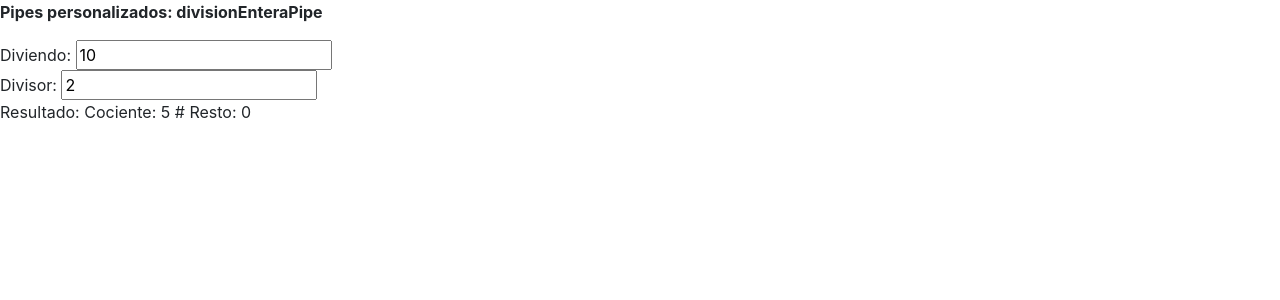
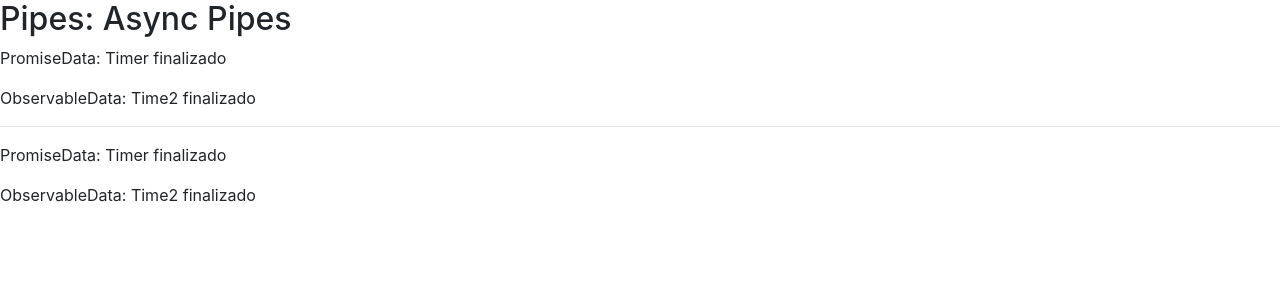
Before and after one commit to HiramHernandez/tutorias-angular, an Angular app: page / in a window 1280 px wide. Shown: the top 300 px of the page. Built offline with nearby package versions, Linux system fonts and the light colour scheme.

Commit message:
chore: ejercicio de pipes asincronos

```diff
--- a/src/app/app.component.html
+++ b/src/app/app.component.html
@@ -7,4 +7,4 @@
 <!-- * * * * * * * to get started with your project! * * * * * * * * -->
 <!-- * * * * * * * * * * * * * * * * * * * * * * * * * * * * * * * -->
 
-<app-custom-pipe></app-custom-pipe>
+<app-pipe-asincrono></app-pipe-asincrono>
--- a/src/app/app.module.ts
+++ b/src/app/app.module.ts
@@ -16,6 +16,7 @@ import { DatepipeComponent } from './components/pipes/datepipe/datepipe.componen
 import { NumberpipesComponent } from './components/pipes/numberpipes/numberpipes.component';
 import { DivisionEnteraPipe } from './pipes/division-entera.pipe';
 import { CustomPipeComponent } from './components/pipes/custom-pipe/custom-pipe.component';
+import { PipeAsincronoComponent } from './components/pipes/pipe-asincrono/pipe-asincrono.component';
 
 @NgModule({
   declarations: [
@@ -30,7 +31,8 @@ import { CustomPipeComponent } from './components/pipes/custom-pipe/custom-pipe.
     DatepipeComponent,
     NumberpipesComponent,
     DivisionEnteraPipe,
-    CustomPipeComponent
+    CustomPipeComponent,
+    PipeAsincronoComponent
   ],
   imports: [
     BrowserModule,
--- /dev/null
+++ b/src/app/components/pipes/pipe-asincrono/pipe-asincrono.component.html
@@ -0,0 +1,7 @@
+<h2>Pipes: Async Pipes</h2>
+
+<p>PromiseData: {{ promiseData }}</p>
+<p>ObservableData: {{ observableData }}</p>
+<hr>
+<p>PromiseData: {{ promiseObj | async }}</p>
+<p>ObservableData: {{ observableObj | async }}</p>
--- /dev/null
+++ b/src/app/components/pipes/pipe-asincrono/pipe-asincrono.component.ts
@@ -0,0 +1,53 @@
+import { Component, OnInit } from '@angular/core';
+import { Observable } from 'rxjs';
+import { Subscription } from 'rxjs';
+
+@Component({
+  selector: 'app-pipe-asincrono',
+  templateUrl: './pipe-asincrono.component.html',
+  styleUrls: ['./pipe-asincrono.component.css']
+})
+export class PipeAsincronoComponent implements OnInit {
+  promiseData: string = "";
+  observableData: string = "";
+  observableSubs!: Subscription;
+  promiseObj!: Promise<string>;
+  observableObj!: Observable<string>;
+
+
+  constructor() {
+    this.getPromise().then(v => this.promiseData = v);
+    this.observableSubs = this.getObservable()
+      .subscribe( v => this.observableData = v);
+
+    this.promiseObj = this.getPromise();
+    this.observableObj = this.getObservable();
+  }
+
+  ngOnInit(): void {
+  }
+
+  ngOnDestroy(): void {
+    //Called once, before the instance is destroyed.
+    //Add 'implements OnDestroy' to the class.
+    if(this.observableSubs)
+      this.observableSubs.unsubscribe();
+  }
+
+  getPromise(){
+    return new Promise<string>((resolve, reject) =>{
+      setTimeout(() => {
+        resolve("Timer finalizado");
+      }, 2000);
+    });
+  }
+
+  getObservable(){
+    return new Observable<string>(observer => {
+      setTimeout(() => {
+        observer.next("Time2 finalizado");
+      }, 4000);
+    })
+  }
+
+}
```
Also changed, not shown: src/app/components/pipes/pipe-asincrono/pipe-asincrono.component.css (added), 1 other file (tests, documents, lock files or other folders).
